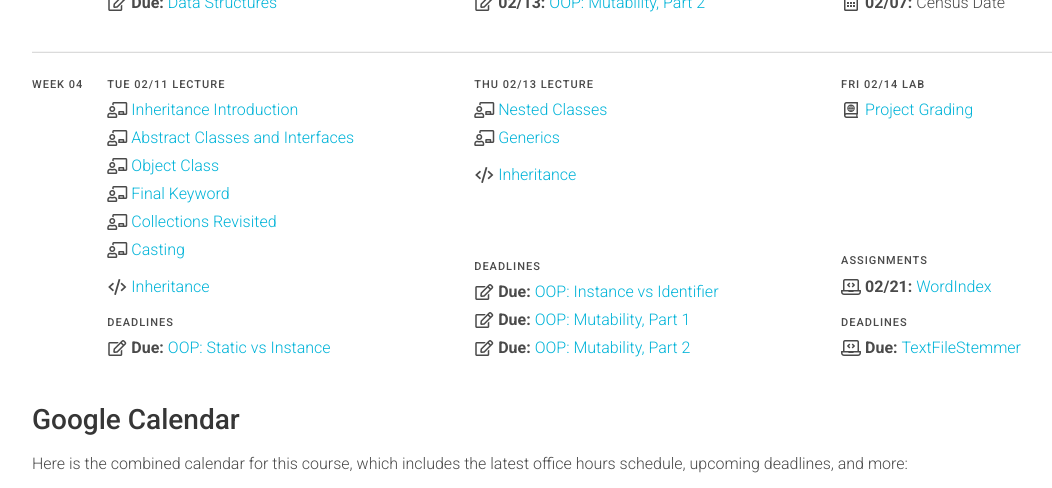
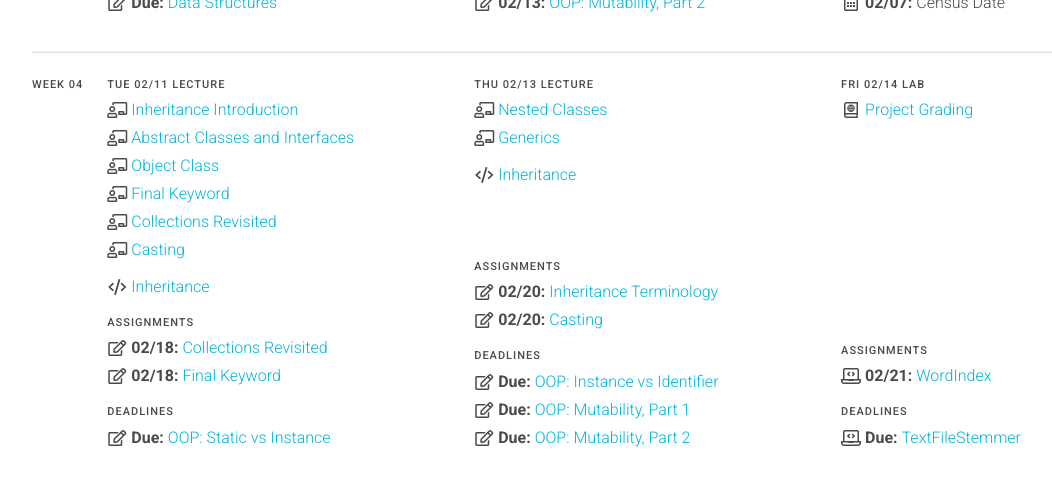
Before and after one commit to usf-cs212-2020/usf-cs212-2020.github.io, a Jekyll site: the page built from index.md, in a window 1280 px wide and 900 px high, scrolled down 861 px, cut to the strip 0-488 px from the top of the window. Shown: the whole strip, without its empty margins (32-1084 px from the left). Built offline with Jekyll 4.4.1, drawn with Linux system fonts in a browser that asks for light colours.

```diff
--- a/_data/schedule.yml
+++ b/_data/schedule.yml
@@ -491,8 +491,20 @@ weeks:
             link: 'https://github.com/usf-cs212-2020/lectures/tree/master/Inheritance'
             bump: true
 
+      - label: 'Assignments'
+        align: true
+        items:
+          - text: 'Collections Revisited'
+            icon: *icon_quiz
+            link: 'https://usfca.instructure.com/courses/1590210/quizzes/2346350'
+            date: 2020-02-18
+
+          - text: 'Final Keyword'
+            icon: *icon_quiz
+            link: 'https://usfca.instructure.com/courses/1590210/quizzes/2346347'
+            date: 2020-02-18
+
       - label: 'Deadlines'
-        align: true
         start: ''
         items:
           - text: 'OOP: Static vs Instance'
@@ -518,8 +530,20 @@ weeks:
             link: 'https://github.com/usf-cs212-2020/lectures/tree/master/Inheritance'
             bump: true
 
+      - label: 'Assignments'
+        align: true
+        items:
+          - text: 'Inheritance Terminology'
+            icon: *icon_quiz
+            link: 'https://usfca.instructure.com/courses/1590210/quizzes/2346348'
+            date: 2020-02-20
+
+          - text: 'Casting'
+            icon: *icon_quiz
+            link: 'https://usfca.instructure.com/courses/1590210/quizzes/2346351'
+            date: 2020-02-20
+
       - label: 'Deadlines'
-        align: true
         start: ''
         items:
           - text: 'OOP: Instance vs Identifier'
@@ -566,12 +590,40 @@ weeks:
         items:
           - text: 'Lambda Functions'
 
+      - label: 'Deadlines'
+        start: ''
+        align: true
+        items:
+          - text: 'Collections Revisited'
+            icon: *icon_quiz
+            link: 'https://usfca.instructure.com/courses/1590210/quizzes/2346350'
+            date: ''
+
+          - text: 'Final Keyword'
+            icon: *icon_quiz
+            link: 'https://usfca.instructure.com/courses/1590210/quizzes/2346347'
+            date: ''
+
     # column 2 (thursday)
     - sections:
       - label: 'Lecture'
         start: 2020-02-20
         items:
           - text: 'Streams'
+
+      - label: 'Deadlines'
+        start: ''
+        align: true
+        items:
+          - text: 'Inheritance Terminology'
+            icon: *icon_quiz
+            link: 'https://usfca.instructure.com/courses/1590210/quizzes/2346348'
+            date: ''
+
+          - text: 'Casting'
+            icon: *icon_quiz
+            link: 'https://usfca.instructure.com/courses/1590210/quizzes/2346351'
+            date: ''
 
     # column 3 (friday)
     - sections:
```
